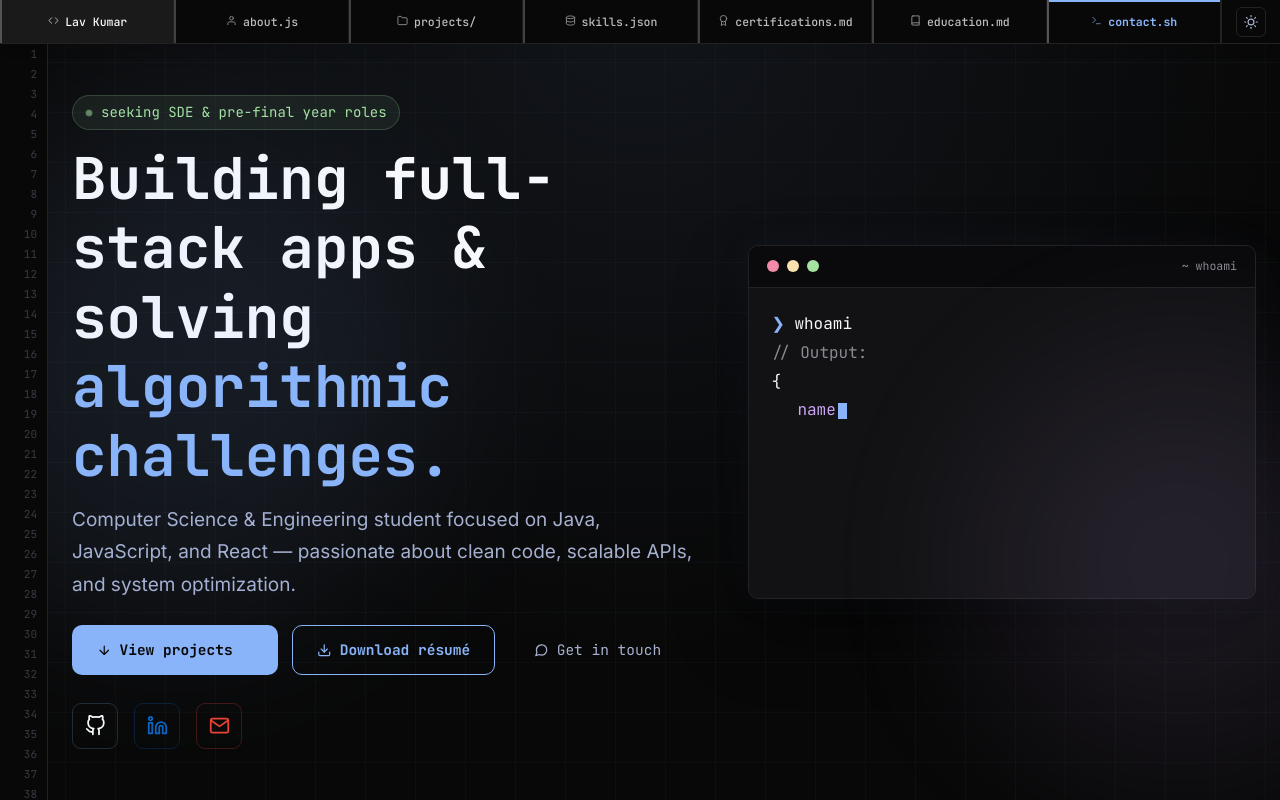
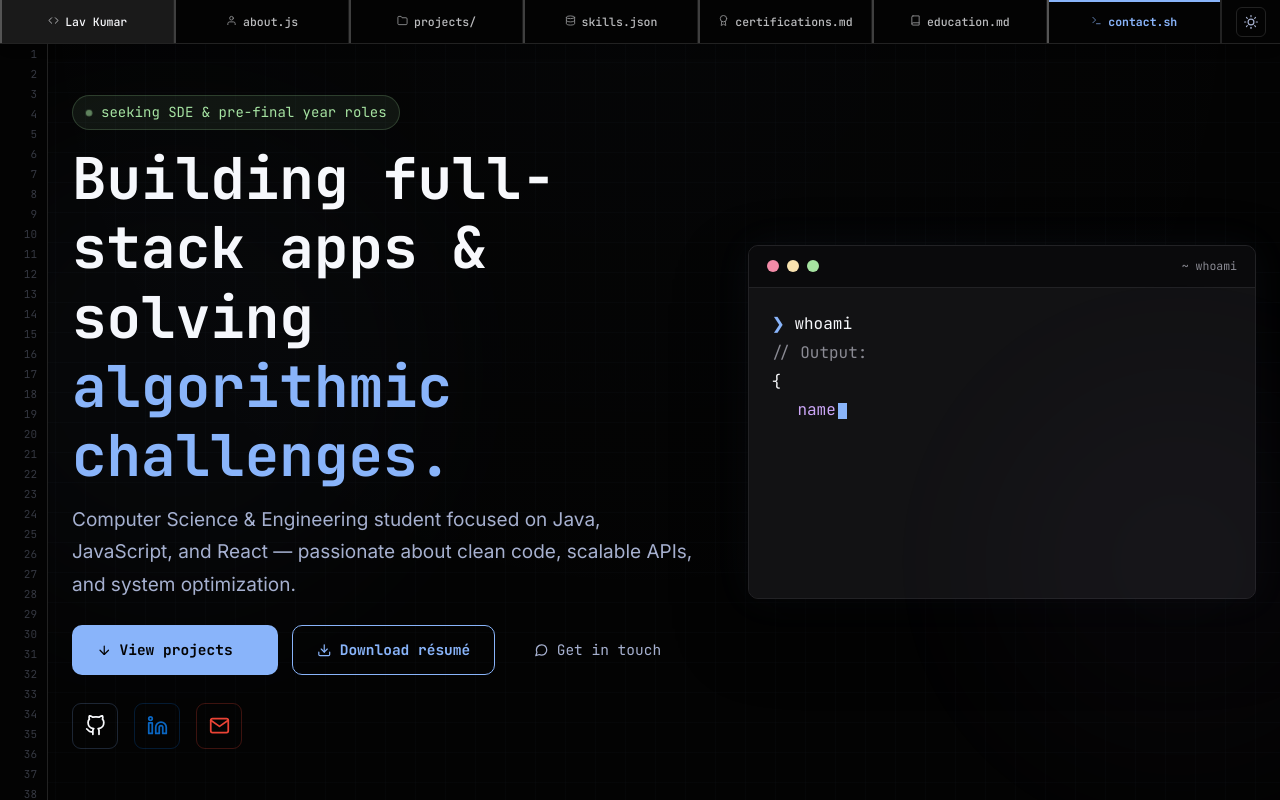
Before and after one commit to lavtiwari-dev/portfolio, a React (Vite) app: page / in a window 1280 px wide. Shown: the top 800 px of the page. Built offline with nearby package versions, Linux system fonts and the light colour scheme.

Commit message:
style: update hero section styles and global theme

```diff
--- a/src/components/Hero/Hero.module.scss
+++ b/src/components/Hero/Hero.module.scss
@@ -31,7 +31,7 @@
     position: absolute;
     border-radius: 50%;
     filter: blur(90px);
-    opacity: 0.1;
+    opacity: 0.025; // reduced globally from 0.1 to 0.025 for a darker backdrop
     pointer-events: none;
   }
 
--- a/src/styles/_variables.scss
+++ b/src/styles/_variables.scss
@@ -1,7 +1,7 @@
 // ─── Dark Theme (default) ───────────────────────────────────────────────────
 :root {
-  --bg: #080808;
-  --bg-alt: #080808;
+  --bg: #030303;
+  --bg-alt: #030303;
   --panel: #111111;
   --panel-alt: #1a1a1a;
   --border: #222222;
@@ -41,7 +41,7 @@
   --gutter-w: 48px;
   --transition: 0.38s cubic-bezier(0.16, 1, 0.3, 1);
 
-  --grid-color: rgba(137, 180, 250, 0.035);
+  --grid-color: rgba(137, 180, 250, 0.02);
   --glow-color: rgba(137, 180, 250, 0.08);
 }
 
--- a/src/styles/global.scss
+++ b/src/styles/global.scss
@@ -21,7 +21,7 @@ body {
   background-image:
     linear-gradient(var(--grid-color) 1px, transparent 1px),
     linear-gradient(90deg, var(--grid-color) 1px, transparent 1px);
-  background-size: 50px 50px;
+  background-size: 30px 30px;
   background-position: center;
   color: var(--text);
   font-family: $sans;
@@ -44,6 +44,7 @@ body {
     background: radial-gradient(circle at 50% 0%, var(--glow-color) 0%, transparent 70%);
     pointer-events: none;
     z-index: -1;
+    opacity: 0.2; // globally reduced top gradient glow to keep background dark and readable
   }
 }
 
```
